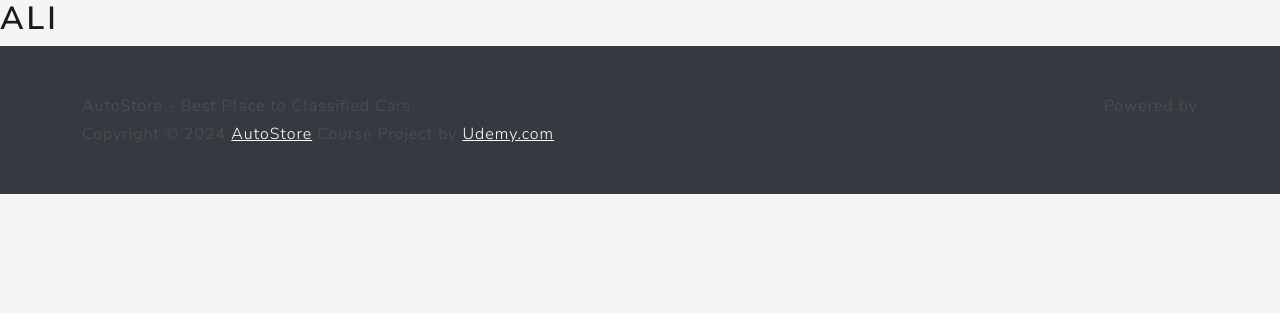
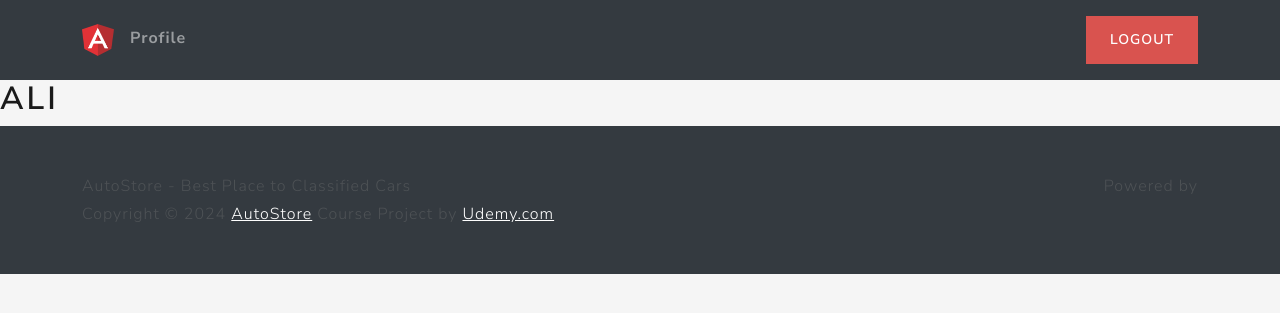
Before and after one commit to hmalisajjad/Django_app, a Django app: page /home/ in a window 1280 px wide. Shown: the top 313 px of the page. Run offline with Django 5.2, Linux system fonts and the light colour scheme; a user stored in the database is signed in; some libraries are stand-ins or nearby versions.

Commit message:
setup_logout_functionality

```diff
--- a/src/main/templates/base/base.html
+++ b/src/main/templates/base/base.html
@@ -21,6 +21,29 @@
     </div>
     {% endfor %}
     {% endif %}
+    {% block 'header' %}
+    <header class="p-3 bg-dark text-white w-100 nav-masthead">
+        <div class="container">
+            <div class="d-flex flex-wrap align-items-center justify-content-center justify-content-lg-start">
+                <a href="{% url 'home' %}"
+                    class="d-flex align-items-center mb-2 mb-lg-0 text-white text-decoration-none">
+                    <img class="bi me-2" width="32" height="32" src="{% static 'images/logo.png' %}"
+                        aria-label="Bootstrap">
+                </a>
+                {% if request.user.is_authenticated %}
+                <ul class="nav col-12 col-lg-auto me-lg-auto mb-2 justify-content-center mb-md-0">
+                    <li>
+                        <a href="" class="nav-link px-2">Profile</a>
+                    </li>
+                </ul>
+                <div class="text-end">
+                    <a type="button" href="{% url 'logout' %}" class="btn btn-danger">Logout</a>
+                </div>
+                {% endif %}
+            </div>
+        </div>
+    </header>
+    {% endblock %}
     {% block 'body' %}
 
     {% endblock  %}
--- a/src/users/urls.py
+++ b/src/users/urls.py
@@ -1,7 +1,8 @@
 from django.urls import path
-from .views import login_view, RegisterView
+from .views import login_view, RegisterView, logout_view
 
 urlpatterns = [
     path('login/', login_view, name='login'),
+    path('logout/', logout_view, name='logout'),
     path('register/', RegisterView.as_view, name='register')
 ]
```
Also changed, not shown: src/users/views.py (+7 -1 lines), src/db.sqlite3.
